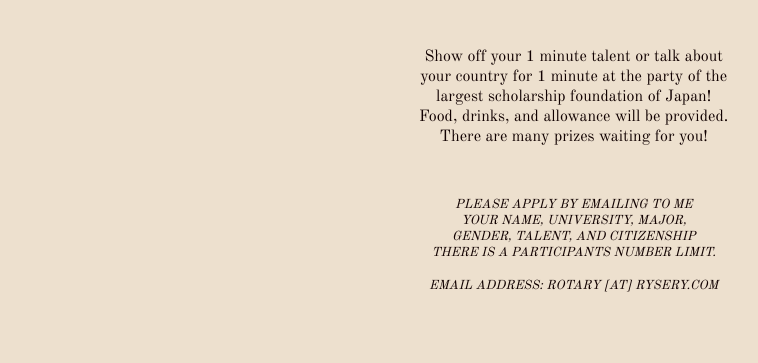
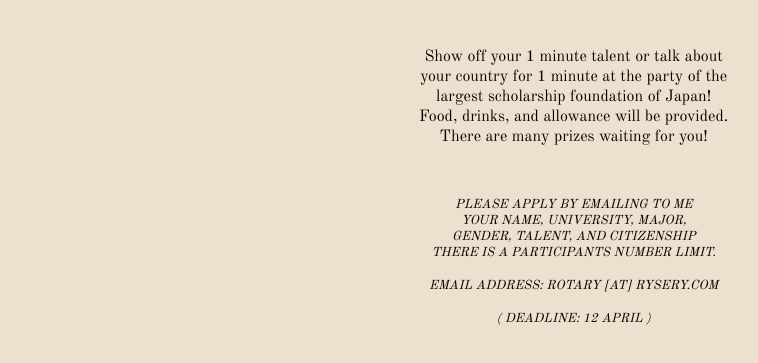
Before and after one commit to RiseOoi/riseley.github.io, a plain HTML site: page rotary.html in a window 1280 px wide. Shown: the part 443-806 px from the top of the page, without its empty margins (335-1093 px from the left). Drawn offline with nearby package versions, Linux system fonts and the light colour scheme.

Commit message:
Adds deadline to rotary

```diff
--- a/rotary.html
+++ b/rotary.html
@@ -405,6 +405,8 @@ body {
         <br>There is a participants number limit.</h4>
 
         <h4>Email Address: rotary [at] rysery.com</h4>
+
+        <h4>( Deadline: 12 April )</h4>
     </div>
     <!-- End of event details -->
 
```
